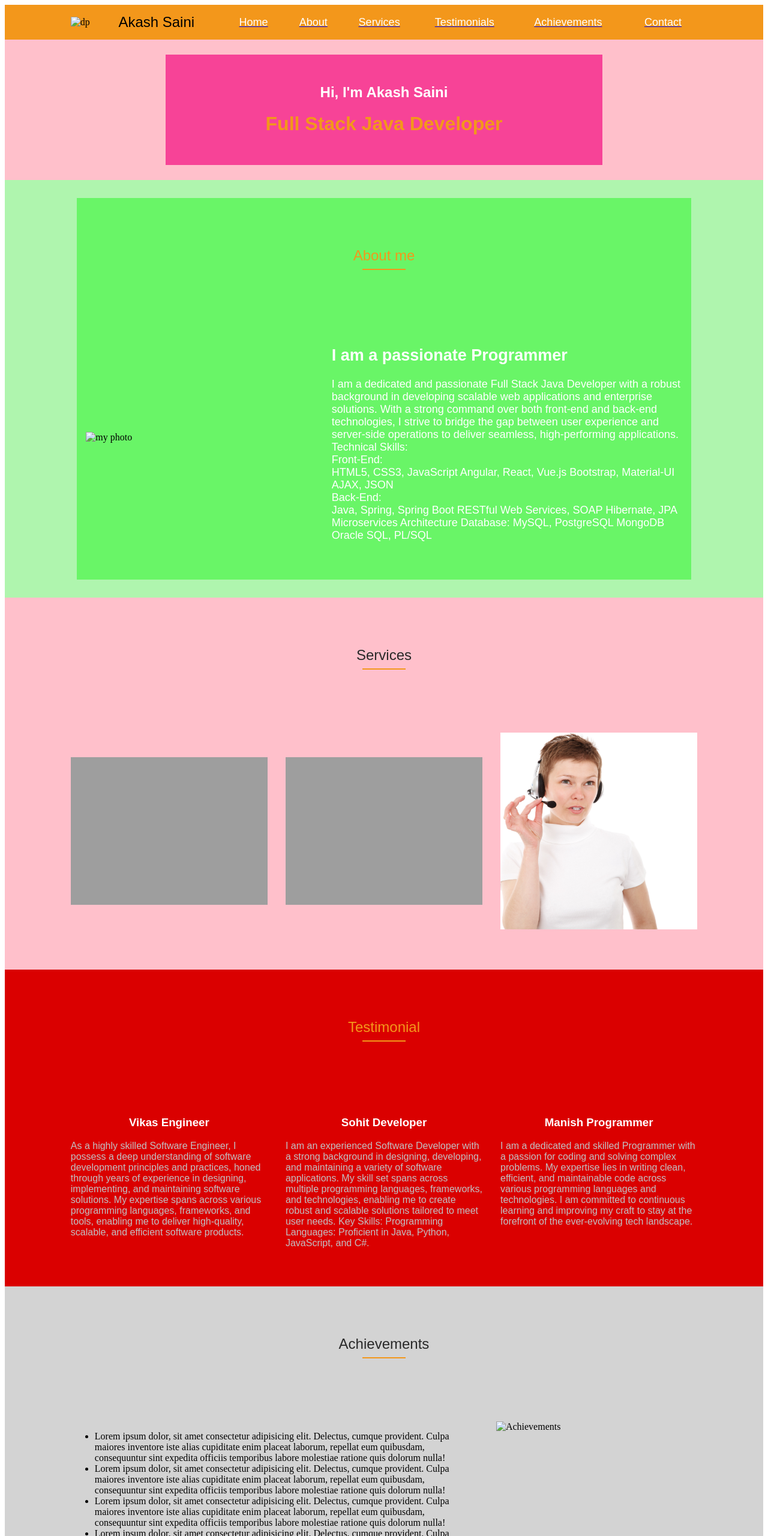
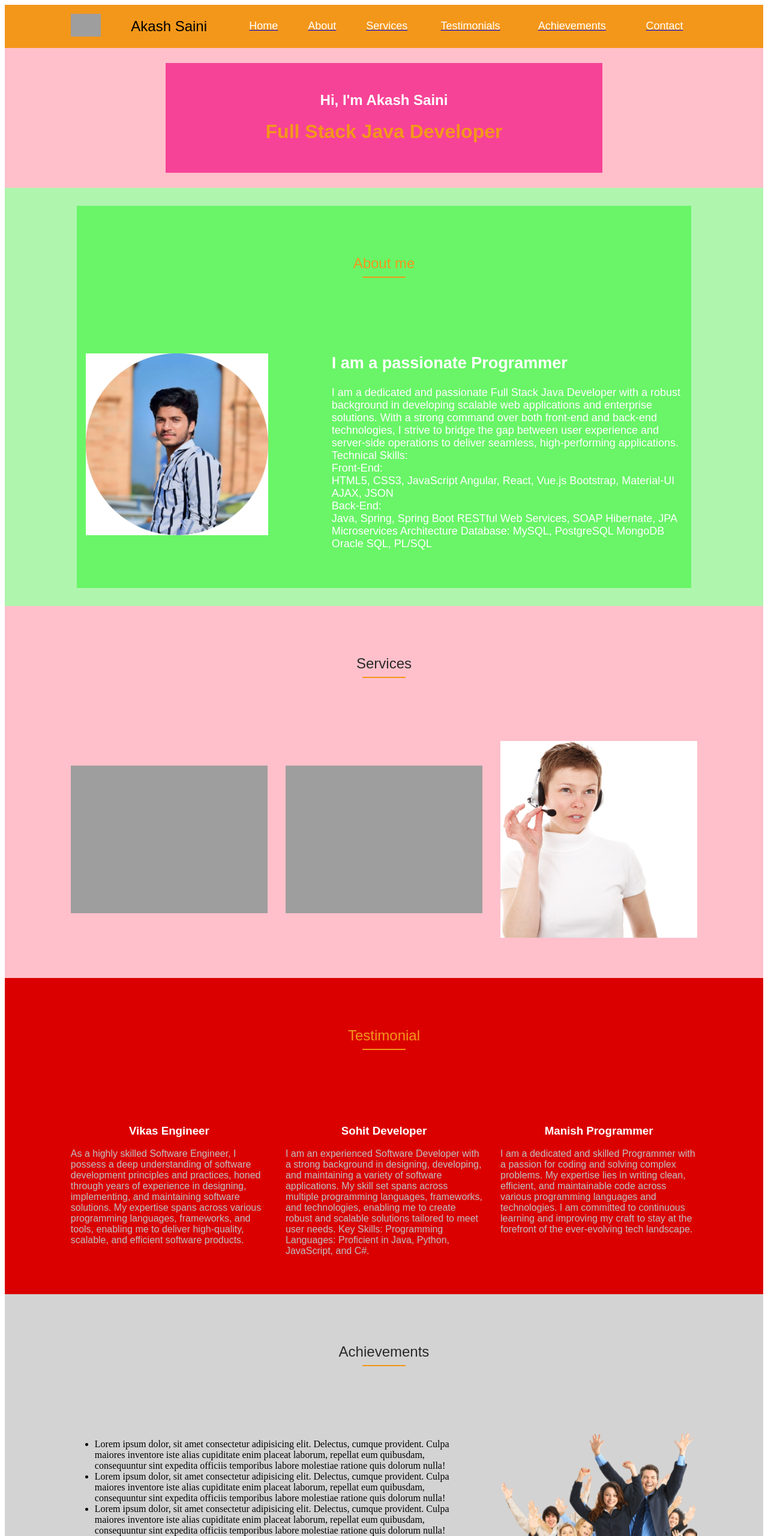
Before and after one commit to codebyakash/HTML-Website, a plain HTML site: page index.html in a window 1280 px wide. Shown: the top 2560 px of the page at 60% size. Drawn offline with Linux system fonts and the light colour scheme; the site is published under a folder, as on GitHub Pages, so addresses that start at the root find nothing.

Commit message:
update umages line rerrors

```diff
--- a/index.html
+++ b/index.html
@@ -16,7 +16,7 @@
                     <tr>
                         <td>
 
-                            <img src="/images/profile dp1.png" alt="dp" width="50px" sizes="50px">
+                            <img src="./images/profile dp1.png" alt="dp" width="50px" sizes="50px">
                         </td>
                         <td>
                             <font face="arial" color="#000000" size="5">
@@ -105,7 +105,7 @@
                     </tr>
                     <tr>
                         <td width="40%">
-                            <img src="\images\profile dp.jpg" alt="my photo" width="80%">
+                            <img src=".\images\profile dp.jpg" alt="my photo" width="80%">
                         </td>
                         <td width="60%">
                             <font face="arial" color="#ffffff" size="4">
@@ -168,7 +168,7 @@
                             <a href=""><img src="./images/service1.png" alt="Services" width="100%"></a>
                         </td>
                         <td width="33%">
-                            <a href=""><img src="images/service2.png" alt="Services" width="100%"></a>
+                            <a href=""><img src="./images/service2.png" alt="Services" width="100%"></a>
                         </td>
                         <td width="33%">
                             <a href=""><img src=".\images/service3.png" alt="Services" width="100%"></a>
@@ -288,7 +288,7 @@
                             </ul>
                         </td>
                         <td valign="top">
-                            <img src="\images/Achievements.png" alt="Achievements" width="100%">
+                            <img src=".\images/Achievements.png" alt="Achievements" width="100%">
                         </td>
 
                     </tr>
```
